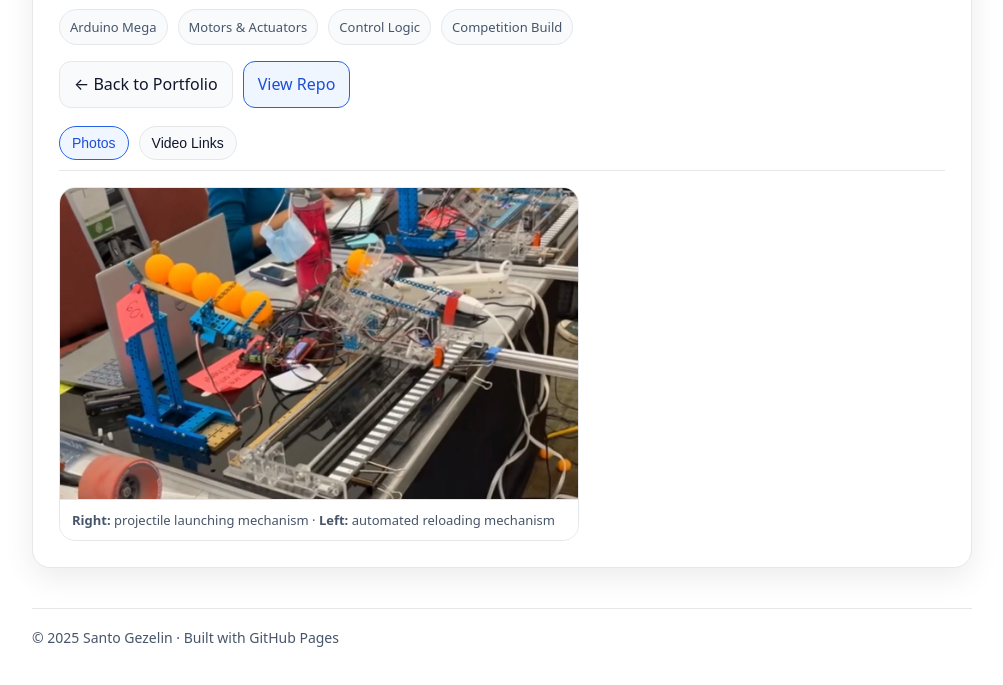
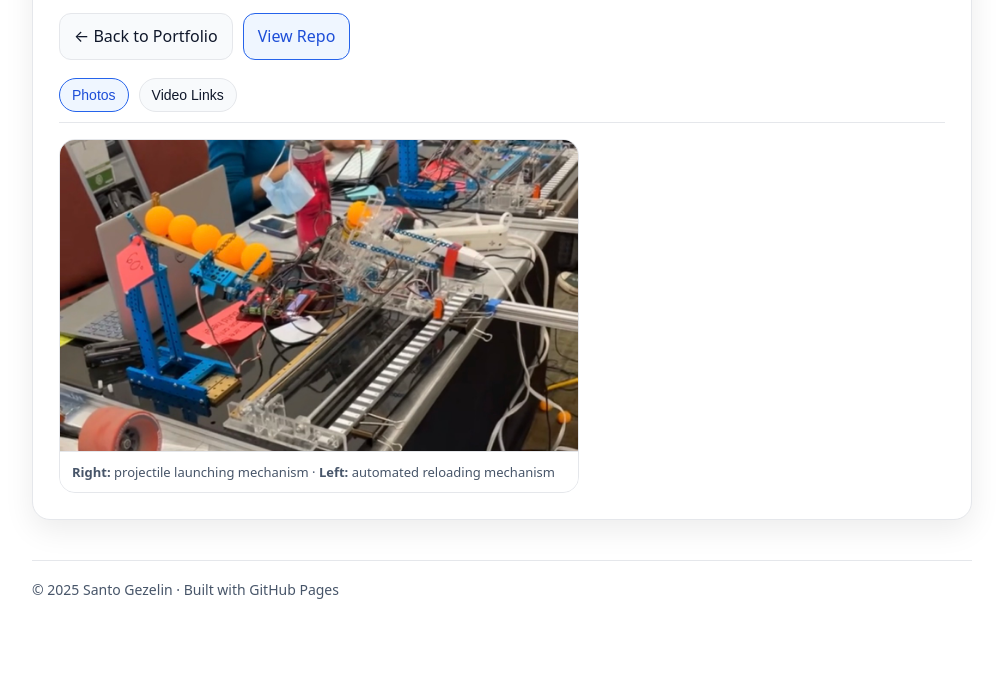
Before and after one commit to SantoGezelin/projlaunch, a plain HTML site: page index.html in a window 1280 px wide. Shown: the part 203-888 px from the top of the page, without its empty margins (138-1141 px from the left). Drawn offline with Linux system fonts and the light colour scheme.

Commit message:
Remove pillrow div and update portfolio link
Removed the pillrow div and updated the Back to Portfolio link.

```diff
--- a/index.html
+++ b/index.html
@@ -152,15 +152,8 @@
         Our team placed <b>3rd out of 80 teams</b>.
       </p>
 
-      <div class="pillrow">
-        <span class="pill">Arduino Mega</span>
-        <span class="pill">Motors &amp; Actuators</span>
-        <span class="pill">Control Logic</span>
-        <span class="pill">Competition Build</span>
-      </div>
-
       <div class="btns">
-        <a class="btn" href="https://santogezelin.github.io/" rel="noopener">← Back to Portfolio</a>
+        <a class="btn" href="https://santogezelin.github.io/portfolio" rel="noopener">← Back to Portfolio</a>
         <a class="btn primary" href="https://github.com/santogezelin/projlaunch" target="_blank" rel="noopener">
           View Repo
         </a>
```
